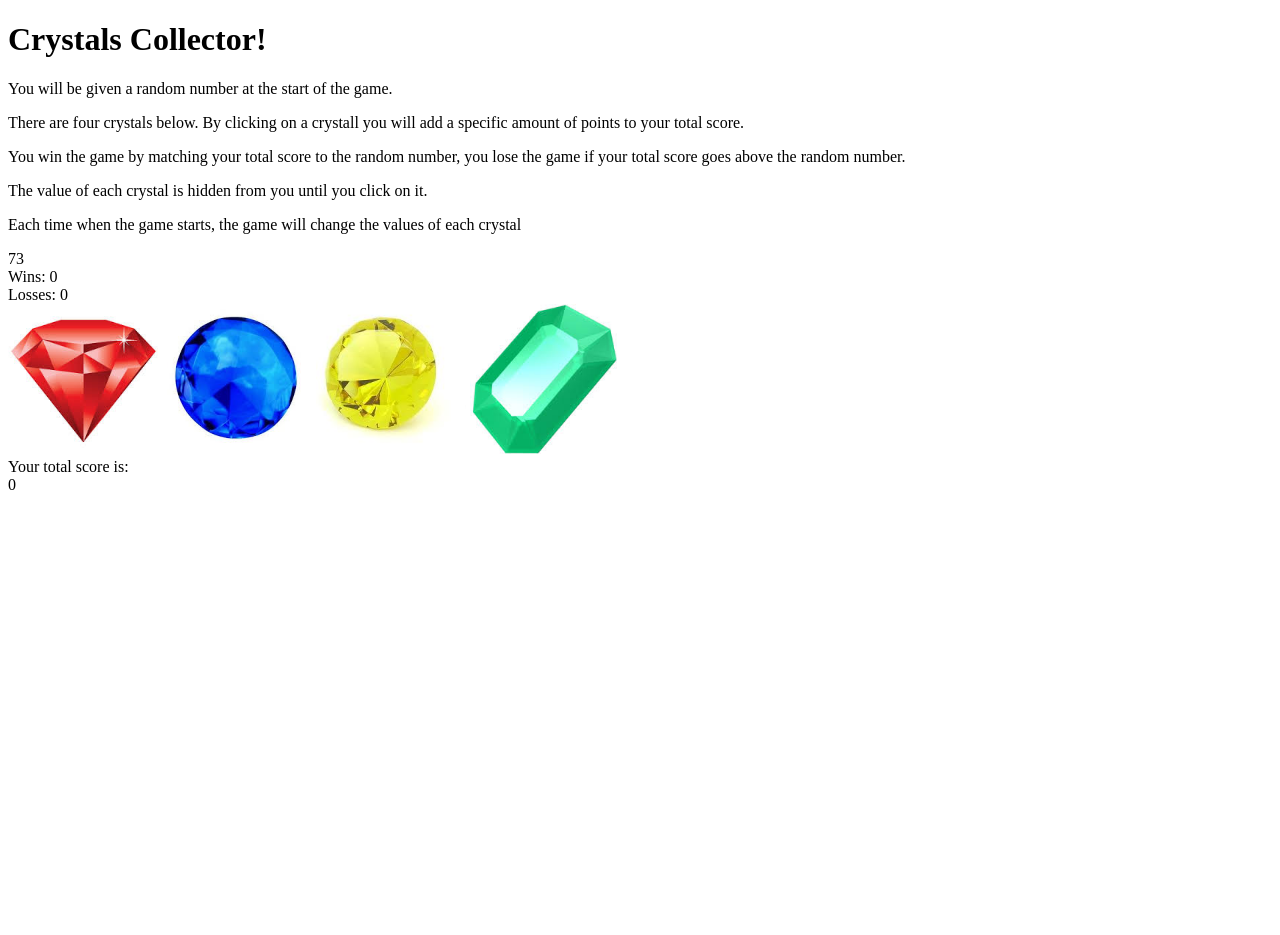
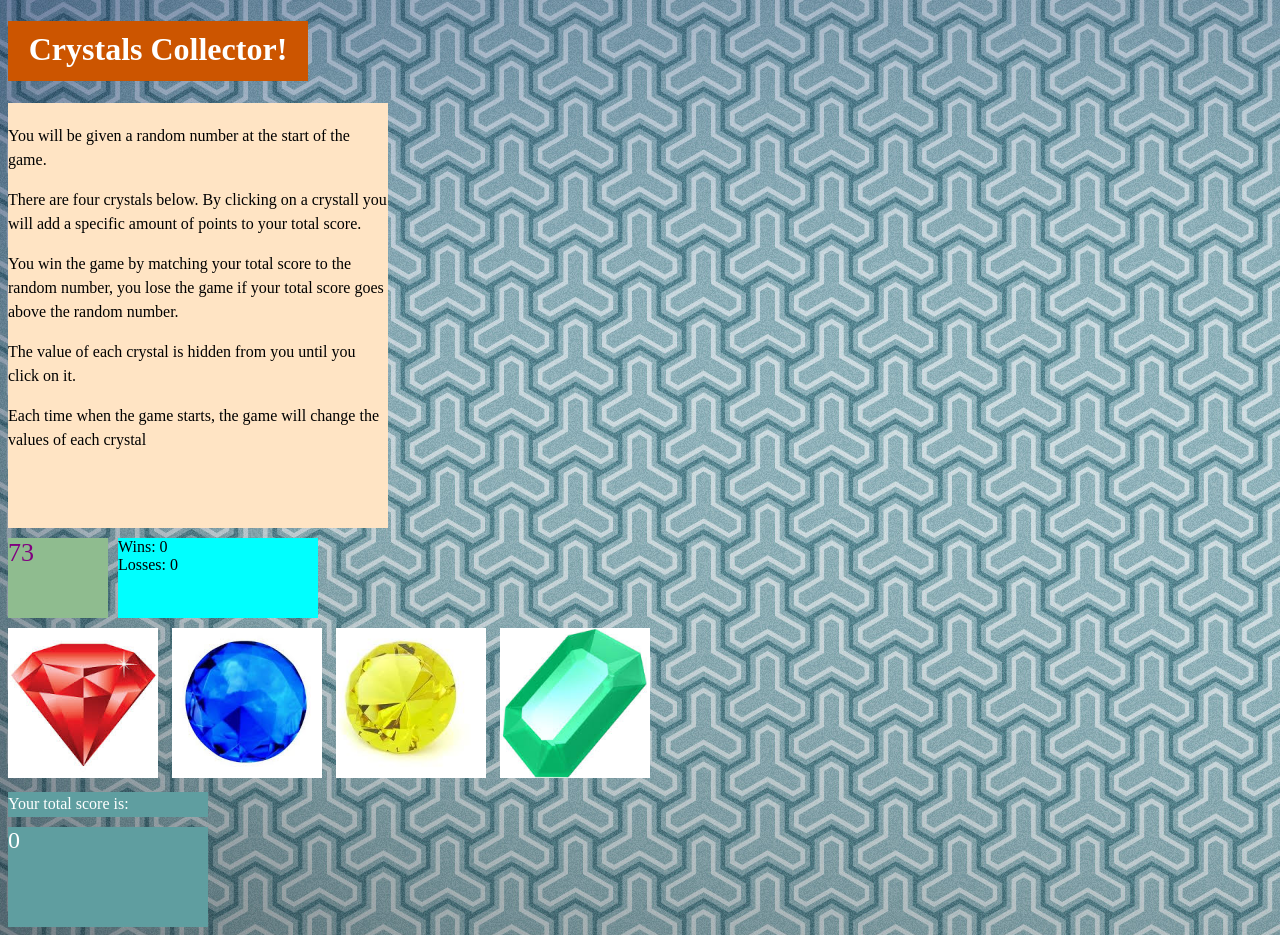
Before and after one commit to sgstry/week-4-game, a plain HTML site: page index.html in a window 1280 px wide. Before the commit the page ends 800 px from the top, so only its background shows below. Drawn offline with nearby package versions, Linux system fonts and the light colour scheme.

Commit message:
Styled the UI

```diff
--- a/assets/css/style.css
+++ b/assets/css/style.css
@@ -1,8 +1,40 @@
+body {
+	background-image: url("../images/background.jpg");
+}
+
 input {
 	width: 150px;
 	height: 150px;
 }
 
+#title {
+	background-color: #cc5500;
+	color: white;
+	width: 300px;
+	height: 60px;
+	line-height: 1.8;
+	text-align: center;
+}
+
+#rules {
+	background-color: bisque;
+	width: 380px;
+	padding: 5px 0px 60px 0px;
+}
+
+.rule {
+	line-height: 1.5;
+}
+
+#randomNumber {
+	float: left;
+	height: 80px;
+	width: 100px;
+	margin: 10px 10px 10px 0px;
+	background-color: darkseagreen;
+	color: purple;
+	font-size: 26px;
+}
 
 #endRoundMessage {
 	display: block;
@@ -15,3 +47,46 @@ input {
 #losses {
 	display: block;
 }
+
+#scores {
+	float: left;
+	height: 80px;
+	width: 200px;
+	margin: 10px 0px 10px 0px;
+	background-color: aqua;
+}
+
+#crystals {
+	clear: both;
+	margin-bottom: 10px;
+}
+
+#redjewel {
+	margin-right: 10px;
+}
+
+#bluejewel {
+	margin-right: 10px;
+}
+
+#yellowjewel {
+	margin-right: 10px;
+}
+
+#totalScoreMsg {
+	height: 25px;
+	width: 200px;
+	text-align: left;
+	line-height: 1.5;
+	color: white;
+	background-color: cadetblue;
+	margin-bottom: 10px;
+}
+
+#score {
+	background-color: cadetblue;
+	color: white;
+	font-size: 24px;
+	width: 200px;
+	height: 100px;
+}
--- a/index.html
+++ b/index.html
@@ -11,15 +11,15 @@
   <body>
 
 	<header class="page-header">
-  		<h1 >Crystals Collector!</h1>
+  		<h1 id="title">Crystals Collector!</h1>
 	</header>
 
     <section id="rules">
-		<p>You will be given a random number at the start of the game.</p>
-		<p>There are four crystals below. By clicking on a crystall you will add a specific amount of points to your total score.</p>
-		<p>You win the game by matching your total score to the random number, you lose the game if your total score goes above the random number.</p>
-		<p>The value of each crystal is hidden from you until you click on it.</p>
-		<p>Each time when the game starts, the game will change the values of each crystal</p>
+		<p class="rule">You will be given a random number at the start of the game.</p>
+		<p class="rule">There are four crystals below. By clicking on a crystall you will add a specific amount of points to your total score.</p>
+		<p class="rule">You win the game by matching your total score to the random number, you lose the game if your total score goes above the random number.</p>
+		<p class="rule">The value of each crystal is hidden from you until you click on it.</p>
+		<p class="rule">Each time when the game starts, the game will change the values of each crystal</p>
     </section>
 
     <div id="randomNumber">
@@ -38,7 +38,7 @@
       <input id="greenjewel" type="image" src="assets/images/greenjewel.jpg">
     </div>
 
-	<div>Your total score is:</div>
+	<div id="totalScoreMsg">Your total score is:</div>
 	<div id="score">0</div>
 
     <!--jQuery CDN -->
```
Also changed, not shown: assets/images/background.jpg (added).
